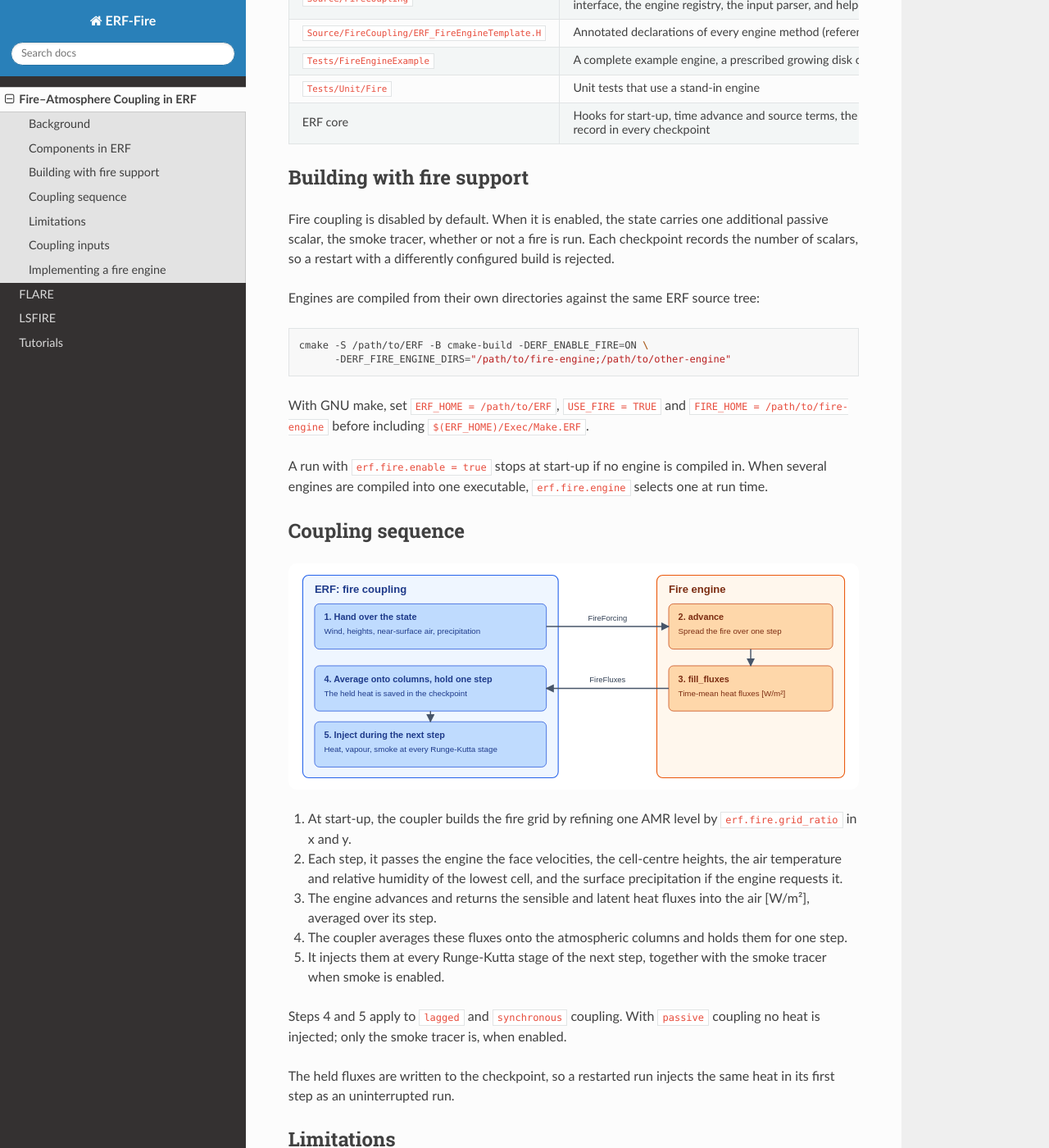
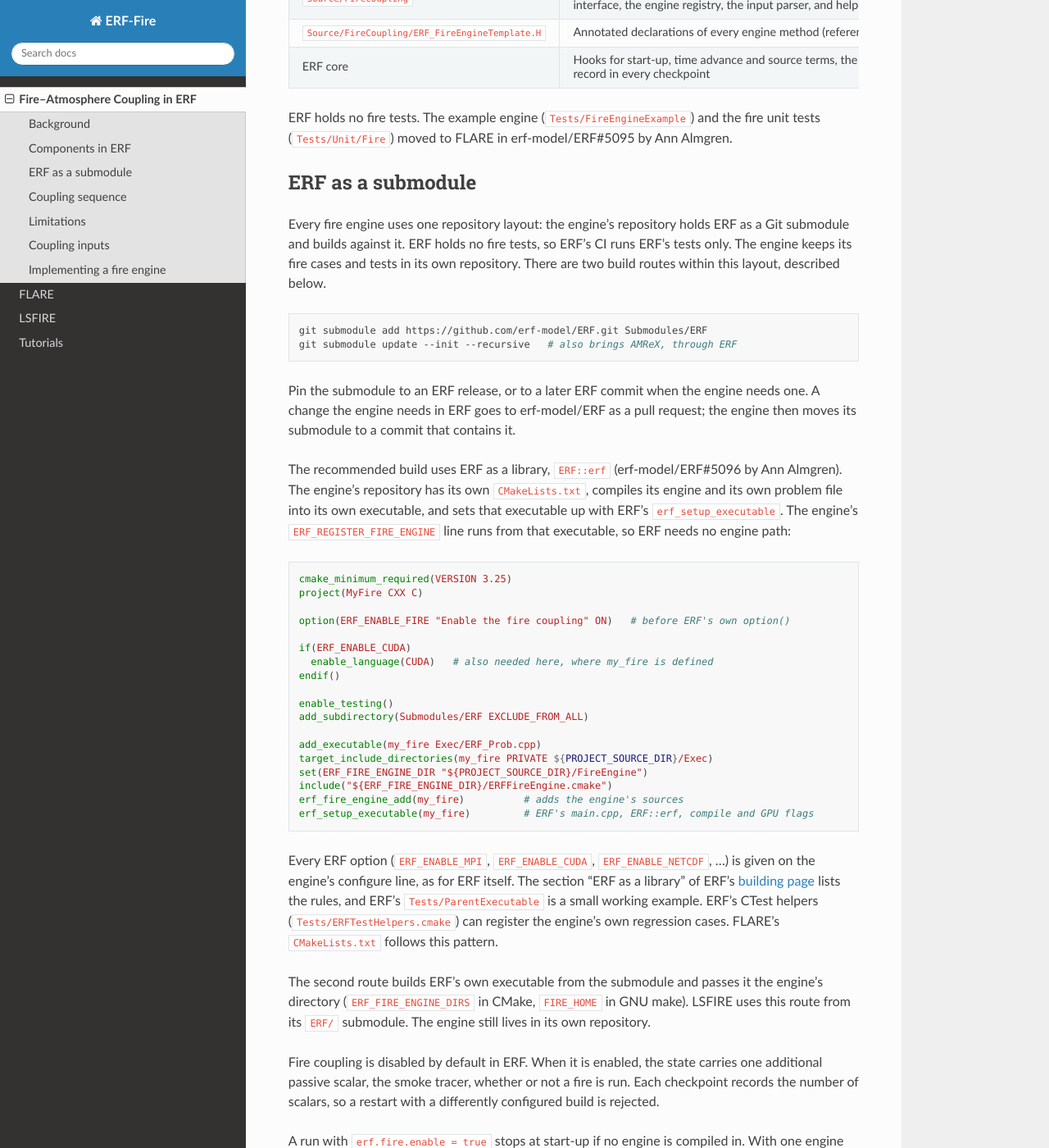
Before and after one commit to erf-model/ERF-Fire, a Sphinx documentation site: the page built from docs/fire-coupling-in-erf.md, in a window 1280 px wide and 1400 px high, scrolled down 669 px. Shown: the whole window at 82% size. Built offline with Sphinx 7.4.7 and the Read the Docs theme 3.1.0, drawn with Linux system fonts in a browser that asks for light colours; some of the changed text lies outside the part shown.

Commit message:
Document ERF as a submodule as the one layout for fire engines
FLARE now holds ERF as a submodule (erf-model/FLARE#28), as LSFIRE does.
The README shows one diagram instead of two. The coupling page describes
adding and pinning the submodule and the two build routes. The FLARE page
lists FLARE's own folders and the ERF changes made before the switch.
The fire tests that left ERF (erf-model/ERF#5095) are removed from the
ERF boxes of both diagrams and from the components table.

Co-Authored-By: Claude Opus 5.5 <noreply@anthropic.com>

````diff
--- a/docs/fire-coupling-in-erf.md
+++ b/docs/fire-coupling-in-erf.md
@@ -25,30 +25,77 @@ propagation schemes remain in the fire engines.
 |---|---|
 | `Source/FireCoupling` | The `FireCoupler` class, the `FireEngine` interface, the engine registry, the input parser, and helpers for the wind and ground height |
 | `Source/FireCoupling/ERF_FireEngineTemplate.H` | Annotated declarations of every engine method (reference only; not compiled into a run) |
-| `Tests/FireEngineExample` | A complete example engine, a prescribed growing disk of heat, built by CI |
-| `Tests/Unit/Fire` | Unit tests that use a stand-in engine |
 | ERF core | Hooks for start-up, time advance and source terms, the fire plotfile, and a `ScalarLayout` record in every checkpoint |
 
-## Building with fire support
+ERF holds no fire tests. The example engine (`Tests/FireEngineExample`) and the
+fire unit tests (`Tests/Unit/Fire`) moved to FLARE in erf-model/ERF#5095 by Ann
+Almgren.
 
-Fire coupling is disabled by default. When it is enabled, the state carries one
-additional passive scalar, the smoke tracer, whether or not a fire is run. Each
-checkpoint records the number of scalars, so a restart with a differently
-configured build is rejected.
+## ERF as a submodule
 
-Engines are compiled from their own directories against the same ERF source tree:
+Every fire engine uses one repository layout: the engine's repository holds ERF
+as a Git submodule and builds against it. ERF holds no fire tests, so ERF's CI
+runs ERF's tests only. The engine keeps its fire cases and tests in its own
+repository. There are two build routes within this layout, described below.
 
 ```bash
-cmake -S /path/to/ERF -B cmake-build -DERF_ENABLE_FIRE=ON \
-      -DERF_FIRE_ENGINE_DIRS="/path/to/fire-engine;/path/to/other-engine"
+git submodule add https://github.com/erf-model/ERF.git Submodules/ERF
+git submodule update --init --recursive   # also brings AMReX, through ERF
 ```
 
-With GNU make, set `ERF_HOME = /path/to/ERF`, `USE_FIRE = TRUE` and
-`FIRE_HOME = /path/to/fire-engine` before including `$(ERF_HOME)/Exec/Make.ERF`.
+Pin the submodule to an ERF release, or to a later ERF commit when the engine
+needs one. A change the engine needs in ERF goes to erf-model/ERF as a pull
+request; the engine then moves its submodule to a commit that contains it.
+
+The recommended build uses ERF as a library, `ERF::erf` (erf-model/ERF#5096 by
+Ann Almgren). The engine's repository has its own `CMakeLists.txt`, compiles its
+engine and its own problem file into its own executable, and sets that
+executable up with ERF's `erf_setup_executable`. The engine's
+`ERF_REGISTER_FIRE_ENGINE` line runs from that executable, so ERF needs no
+engine path:
+
+```cmake
+cmake_minimum_required(VERSION 3.25)
+project(MyFire CXX C)
+
+option(ERF_ENABLE_FIRE "Enable the fire coupling" ON)   # before ERF's own option()
+
+if(ERF_ENABLE_CUDA)
+  enable_language(CUDA)   # also needed here, where my_fire is defined
+endif()
+
+enable_testing()
+add_subdirectory(Submodules/ERF EXCLUDE_FROM_ALL)
+
+add_executable(my_fire Exec/ERF_Prob.cpp)
+target_include_directories(my_fire PRIVATE ${PROJECT_SOURCE_DIR}/Exec)
+set(ERF_FIRE_ENGINE_DIR "${PROJECT_SOURCE_DIR}/FireEngine")
+include("${ERF_FIRE_ENGINE_DIR}/ERFFireEngine.cmake")
+erf_fire_engine_add(my_fire)          # adds the engine's sources
+erf_setup_executable(my_fire)         # ERF's main.cpp, ERF::erf, compile and GPU flags
+```
+
+Every ERF option (`ERF_ENABLE_MPI`, `ERF_ENABLE_CUDA`, `ERF_ENABLE_NETCDF`, ...)
+is given on the engine's configure line, as for ERF itself. The section "ERF as
+a library" of ERF's
+[building page](https://erf.readthedocs.io/en/latest/buildingSystems.html) lists
+the rules, and ERF's `Tests/ParentExecutable` is a small working example. ERF's
+CTest helpers (`Tests/ERFTestHelpers.cmake`) can register the engine's own
+regression cases. FLARE's `CMakeLists.txt` follows this pattern.
+
+The second route builds ERF's own executable from the submodule and passes it
+the engine's directory (`ERF_FIRE_ENGINE_DIRS` in CMake, `FIRE_HOME` in GNU
+make). LSFIRE uses this route from its `ERF/` submodule. The engine still lives
+in its own repository.
+
+Fire coupling is disabled by default in ERF. When it is enabled, the state
+carries one additional passive scalar, the smoke tracer, whether or not a fire
+is run. Each checkpoint records the number of scalars, so a restart with a
+differently configured build is rejected.
 
 A run with `erf.fire.enable = true` stops at start-up if no engine is compiled
-in. When several engines are compiled into one executable, `erf.fire.engine`
-selects one at run time.
+in. With one engine compiled in, it is the default. When several engines are
+compiled into one executable, `erf.fire.engine` selects one at run time.
 
 ## Coupling sequence
 
@@ -135,7 +182,8 @@ offered to other surface models. An engine that keeps the default
 `read_checkpoint` stops a restarted run with an explanatory message.
 
 An engine directory contains `ERFFireEngine.cmake` for CMake and `Make.package`
-for GNU make. To start a new engine, copy `Tests/FireEngineExample` or the
-template, then follow the sections "Adding a fire engine" and "The engine
+for GNU make. To start a new engine, copy the example engine,
+[`Tests/FireEngineExample` in FLARE](https://github.com/erf-model/FLARE/tree/development/Tests/FireEngineExample),
+or ERF's template, then follow the sections "Adding a fire engine" and "The engine
 contract" in the ERF documentation, which define the rules for fluxes, water and
 GPU memory.
````
Also changed, not shown: README.md (+12 -6 lines), docs/flare.md (+44 -29 lines), docs/tutorials.md (+2 -2 lines), docs/images/lsfire-integration.svg, docs/images/what-is-where.svg.
